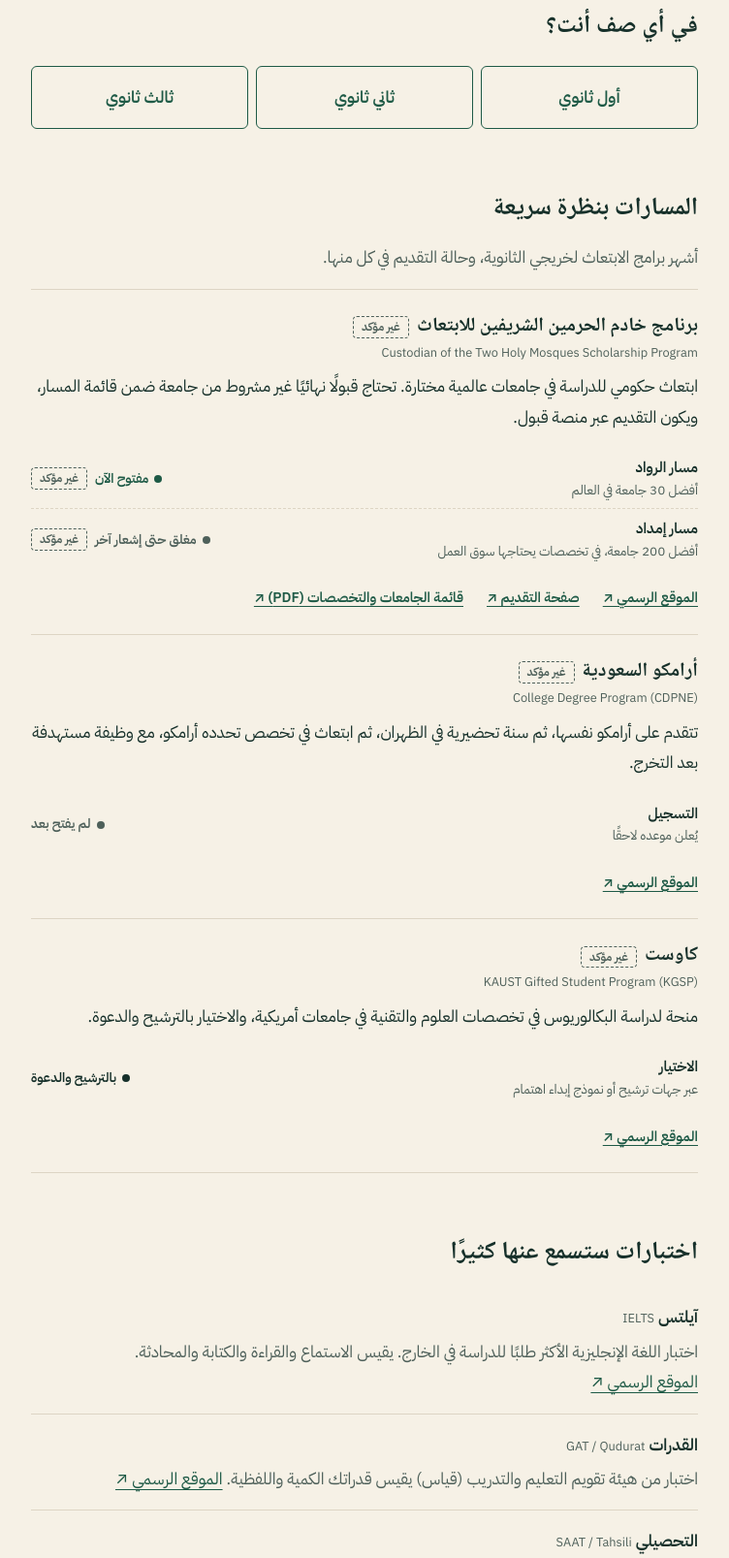
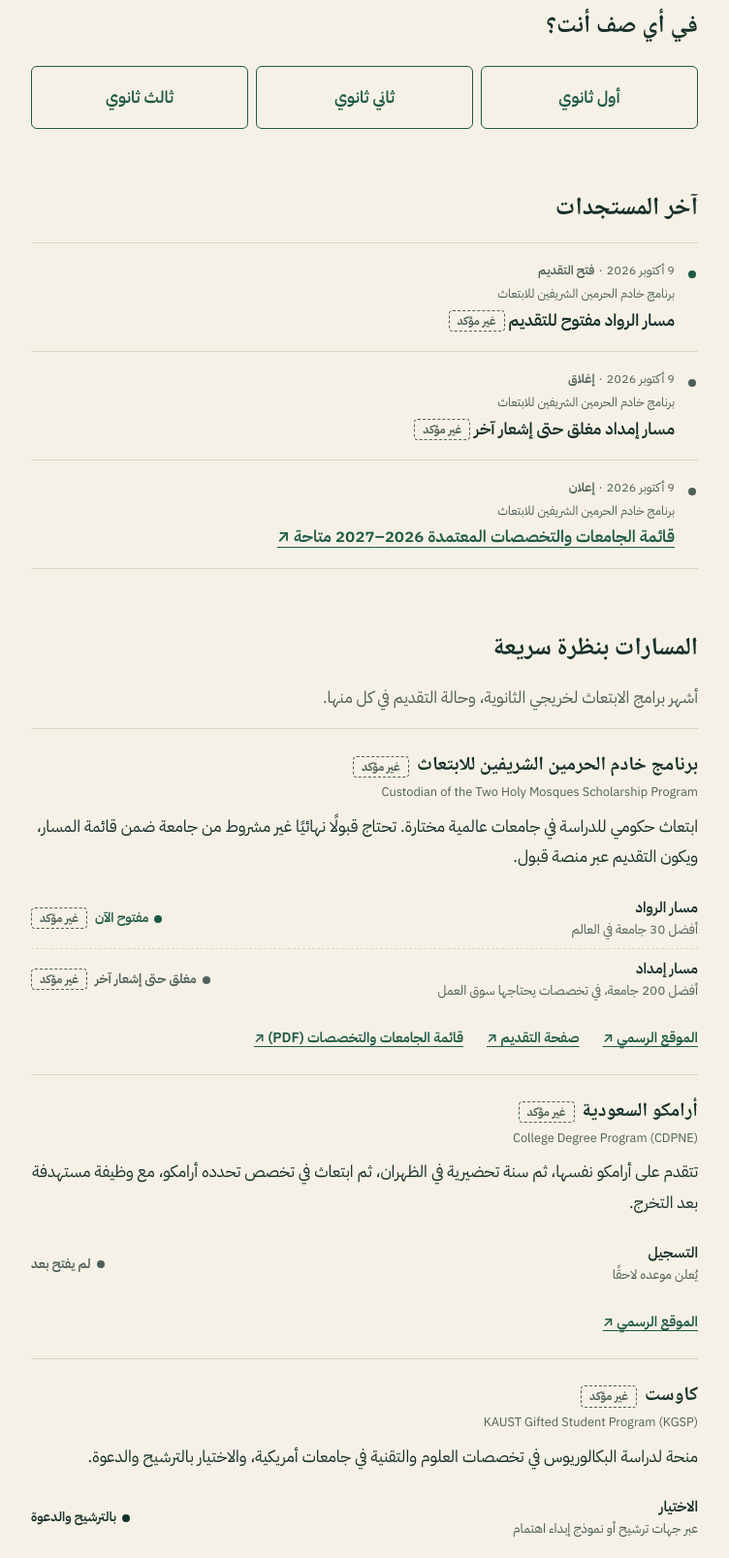
Before and after one commit to BINMAHFOUDSALAH/scholarship-guide, a FastAPI app: page / in a window 1280 px wide. Shown: the part 332-1939 px from the top of the page at 97% size, without its empty margins (264-1016 px from the left). Run offline with FastAPI, Linux system fonts and the light colour scheme.

Commit message:
Add latest news section, tests, and deployment docs
- "آخر المستجدات" on the homepage from data/news.json (newest first, Arabic dates)
- 33 pytest tests: pages, 404s, slug safety, draft gating, data trust rules, no third-party requests
- requirements-dev.txt and pytest.ini
- Live on Render: decision 017, README live link and workflow, CLAUDE.md deploy section; Stage 1 complete

Co-Authored-By: Claude Opus 5.5 <noreply@anthropic.com>

```diff
--- a/app/main.py
+++ b/app/main.py
@@ -19,20 +19,34 @@ DATA_DIR = APP_DIR.parent / "data"
 SHOW_DRAFTS = os.environ.get("WADIH_SHOW_DRAFTS") == "1"
 
 
+ARABIC_MONTHS = ["يناير", "فبراير", "مارس", "أبريل", "مايو", "يونيو",
+                 "يوليو", "أغسطس", "سبتمبر", "أكتوبر", "نوفمبر", "ديسمبر"]
+
+
 def load_json(name):
     return json.loads((DATA_DIR / name).read_text(encoding="utf-8"))
+
+
+def arabic_date(iso_date):
+    """'2026-10-09' -> '9 أكتوبر 2026'"""
+    year, month, day = (int(part) for part in iso_date.split("-"))
+    return f"{day} {ARABIC_MONTHS[month - 1]} {year}"
 
 
 site = load_json("site.json")
 paths = load_json("paths.json")
 tests = load_json("tests.json")
 featured_quote = load_json("featured_quote.json")
+# Newest first. ISO dates (YYYY-MM-DD) sort correctly as plain text.
+news = sorted(load_json("news.json"), key=lambda item: item["date"], reverse=True)
+path_names = {path["id"]: path["name_ar"] for path in paths}
 
 app = FastAPI(title=site["name"])
 app.mount("/static", StaticFiles(directory=APP_DIR / "static"), name="static")
 templates = Jinja2Templates(directory=APP_DIR / "templates")
 templates.env.globals["site"] = site
 templates.env.globals["show_drafts"] = SHOW_DRAFTS
+templates.env.filters["arabic_date"] = arabic_date
 
 
 @app.get("/", response_class=HTMLResponse)
@@ -41,7 +55,13 @@ def home(request: Request):
     return templates.TemplateResponse(
         request,
         "home.html",
-        {"paths": paths, "tests": tests, "quote": featured_quote if show_quote else None},
+        {
+            "paths": paths,
+            "tests": tests,
+            "news": news[:5],
+            "path_names": path_names,
+            "quote": featured_quote if show_quote else None,
+        },
     )
 
 
--- a/app/static/style.css
+++ b/app/static/style.css
@@ -401,6 +401,54 @@ main {
   color: var(--paper);
 }
 
+/* Latest news: a compact dated list. Opening news gets a green marker. */
+.news-list {
+  margin: 0;
+  padding: 0;
+  list-style: none;
+  border-top: 1px solid var(--line);
+}
+
+.news-item {
+  position: relative;
+  padding-block: var(--space-3);
+  padding-inline-start: var(--space-4);
+  border-bottom: 1px solid var(--line);
+}
+
+.news-item::before {
+  content: "";
+  position: absolute;
+  inset-inline-start: 2px;
+  top: calc(var(--space-3) + 0.7em);
+  width: 8px;
+  height: 8px;
+  border-radius: 50%;
+  background: var(--ink-muted);
+}
+
+.news-item--opening::before {
+  background: var(--green);
+}
+
+.news-meta {
+  margin: 0;
+  display: flex;
+  flex-wrap: wrap;
+  gap: 0 var(--space-1);
+  font-size: 0.8rem;
+  color: var(--ink-muted);
+}
+
+.news-type {
+  font-weight: 600;
+}
+
+.news-title {
+  margin: 0;
+  font-weight: 600;
+}
+
 /* Content pages (Markdown) */
 .page-draft {
   font-size: 0.85rem;
--- a/app/templates/home.html
+++ b/app/templates/home.html
@@ -22,6 +22,32 @@
     </ul>
   </nav>
 </section>
+
+{% if news %}
+{% set news_labels = {"opening": "فتح التقديم", "closing": "إغلاق", "deadline": "موعد نهائي", "announcement": "إعلان"} %}
+<section class="news" aria-labelledby="news-title">
+  <h2 id="news-title">آخر المستجدات</h2>
+  <ol class="news-list">
+    {% for item in news %}
+    <li class="news-item news-item--{{ item.type }}">
+      <p class="news-meta">
+        <time datetime="{{ item.date }}">{{ item.date | arabic_date }}</time>
+        <span aria-hidden="true">·</span>
+        <span class="news-type">{{ news_labels[item.type] }}</span>
+      </p>
+      <p class="news-meta">{{ path_names[item.path_id] }}</p>
+      <p class="news-title">
+        {% if item.source_url %}
+        <a href="{{ item.source_url }}" target="_blank" rel="noopener">{{ item.title_ar }} ↗</a>
+        {% else %}
+        {{ item.title_ar }} {{ c.unverified_stamp() }}
+        {% endif %}
+      </p>
+    </li>
+    {% endfor %}
+  </ol>
+</section>
+{% endif %}
 
 <section aria-labelledby="paths-title">
   <h2 id="paths-title">المسارات بنظرة سريعة</h2>
--- /dev/null
+++ b/data/news.json
@@ -0,0 +1,26 @@
+[
+  {
+    "date": "2026-10-09",
+    "type": "opening",
+    "path_id": "custodian-scholarship",
+    "title_ar": "مسار الرواد مفتوح للتقديم",
+    "source_url": null,
+    "note": "Reported by the owner from the program's official X account. Add the post link as source_url."
+  },
+  {
+    "date": "2026-10-09",
+    "type": "closing",
+    "path_id": "custodian-scholarship",
+    "title_ar": "مسار إمداد مغلق حتى إشعار آخر",
+    "source_url": null,
+    "note": "Reported by the owner from the program's official X account. Add the post link as source_url."
+  },
+  {
+    "date": "2026-10-09",
+    "type": "announcement",
+    "path_id": "custodian-scholarship",
+    "title_ar": "قائمة الجامعات والتخصصات المعتمدة 2026–2027 متاحة",
+    "source_url": "https://object.moe.gov.sa/nasaq/cm/files/aldlyl-alastrshady-ltrtyb-qwaaem-aljamaeat-hsb-almjalat-2027-2026.pdf",
+    "note": "Confirmed current by the owner. A new edition is expected Dec 2026 / Jan 2027."
+  }
+]
--- /dev/null
+++ b/pytest.ini
@@ -0,0 +1,3 @@
+[pytest]
+testpaths = tests
+pythonpath = .
--- /dev/null
+++ b/requirements-dev.txt
@@ -0,0 +1,4 @@
+# Tools for developing and testing. The live server only needs requirements.txt.
+-r requirements.txt
+pytest==9.1.1
+httpx==0.28.1
```
Also changed, not shown: CLAUDE.md (+9 -2 lines), docs/decisions.md (+6 -0 lines), docs/roadmap.md (+6 -3 lines), tests/test_content.py (added, +21 -0 lines), tests/test_data.py (added, +58 -0 lines), tests/test_pages.py (added, +87 -0 lines), README.md.
